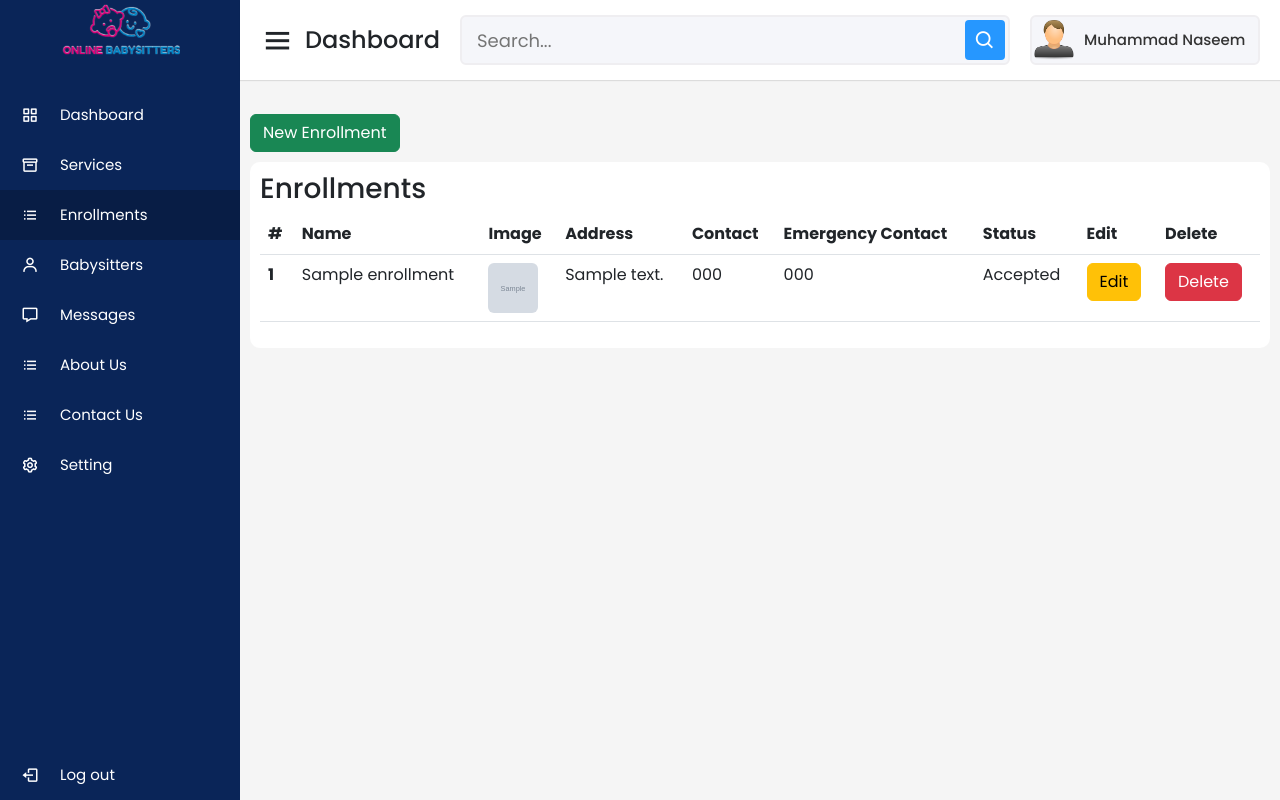
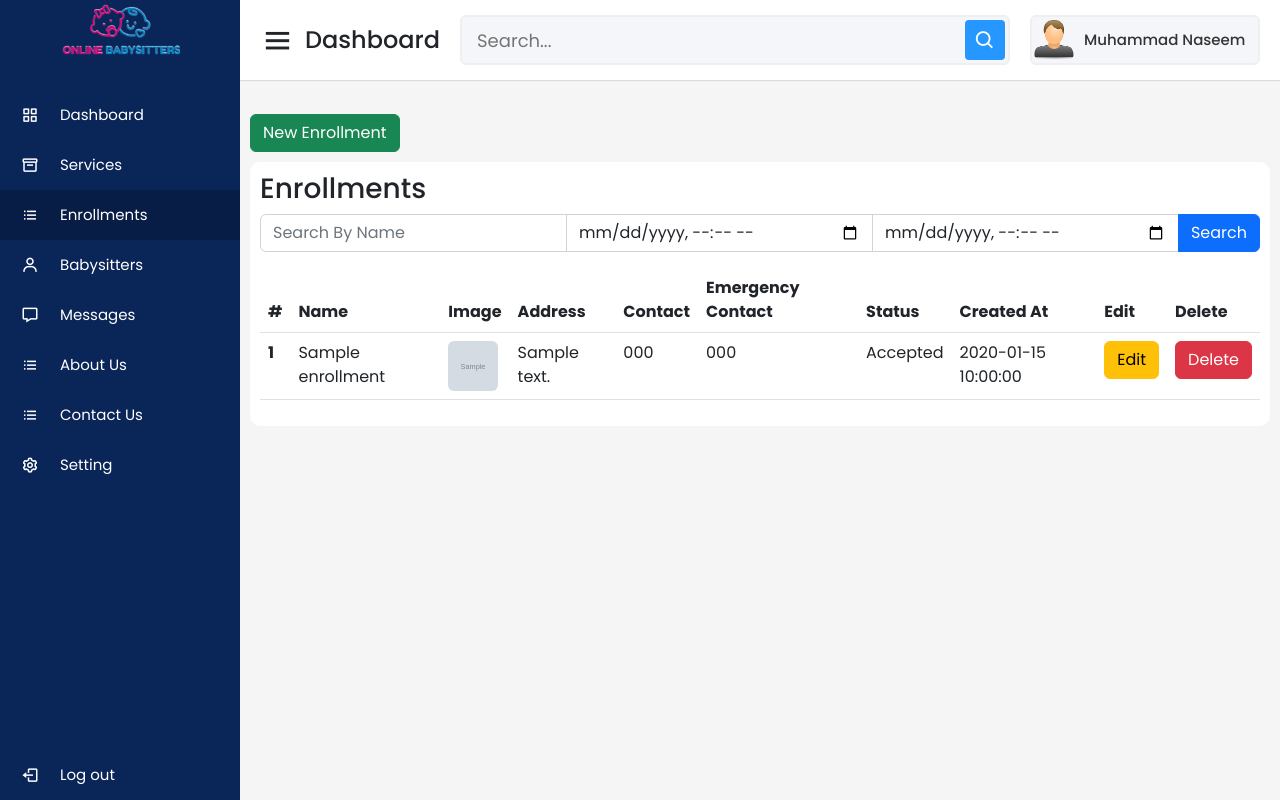
Before and after one commit to MAleemH/Online-Babysitters, a PHP site: page /admin/enrollments.php in a window 1280 px wide. Run offline with PHP 8.4, Linux system fonts and the light colour scheme; tables that the repository leaves empty hold one stand-in row (values such as "Sample post"); grey boxes marked "Sample" are stand-in pictures; some libraries are stand-ins or nearby versions.

Commit message:
Added search field in enrollments

```diff
--- a/admin/enrollments.php
+++ b/admin/enrollments.php
@@ -20,7 +20,15 @@ include '../includes/admin_sidebar.php';
         <div class="other-details">
             <h3>Enrollments</h3>
             <div>
-            <table class="table">
+                <form method="GET" action="">
+                    <div class="input-group mb-3">
+                        <input type="text" name="search_name" class="form-control" placeholder="Search By Name" aria-describedby="button-addon2">
+                        <input type="datetime-local" name="start_date" class="form-control" id='input_datetime' aria-describedby="button-addon2">
+                        <input type="datetime-local" name="end_date" class="form-control" aria-describedby="button-addon2">
+                        <button class="btn btn-primary" type="submit" id="button-addon2">Search</button>
+                    </div>
+                </form>
+                <table class="table">
                     <thead>
                         <tr>
                             <th scope="col">#</th>
@@ -30,6 +38,7 @@ include '../includes/admin_sidebar.php';
                             <th scope="col">Contact</th>
                             <th scope="col">Emergency Contact</th>
                             <th scope="col">Status</th>
+                            <th scope="col">Created At</th>
                             <th scope="col">Edit</th>
                             <th scope="col">Delete</th>
                         </tr>
@@ -37,7 +46,29 @@ include '../includes/admin_sidebar.php';
                     <tbody>
                         <?php
 
-                        $query = "SELECT * FROM enrollments";
+                        if (isset($_GET['search_name']) || (isset($_GET['start_date']) && isset($_GET['end_date']))) {
+
+                            $search_name = $_GET['search_name'];
+                            $start_date = $_GET['start_date'];
+                            $end_date = $_GET['end_date'];
+
+                            $query = "SELECT * FROM enrollments WHERE 1=1";
+
+                            if (!empty($search_name)) {
+
+                                $query .= " AND name LIKE '%$search_name%'";
+
+                            } elseif (!empty($start_date) && !empty($end_date)) {
+
+                                $query .= " AND created_at >= '$start_date' AND created_at <= '$end_date'";
+
+                            } else {
+                                $query = "SELECT * FROM enrollments";
+                            }
+                        } else {
+                            $query = "SELECT * FROM enrollments";
+                        }
+
                         $query_conn = mysqli_query($connection, $query);
 
                         while ($result = mysqli_fetch_assoc($query_conn)) {
@@ -48,6 +79,7 @@ include '../includes/admin_sidebar.php';
                             $contact = $result['contact_number'];
                             $emergency_contact = $result['emergency_contact_number'];
                             $status = $result['status'];
+                            $created_at = $result['created_at'];
 
                             ?>
                             <tr>
@@ -72,6 +104,9 @@ include '../includes/admin_sidebar.php';
                                     <?php echo $status; ?>
                                 </td>
                                 <td>
+                                    <?php echo $created_at; ?>
+                                </td>
+                                <td>
                                     <a href="edit_enrollment.php?edit=<?php echo $enrollment_id; ?>" class="btn btn-warning">Edit</a>
                                 </td>
                                 <td><a onClick="javascript: return confirm('Do you want to delete this enrollment?');" href="../queries/delete_enrollment_btn.php?delete=<?php echo $enrollment_id; ?>" class="btn btn-danger">Delete</a></td>
```
